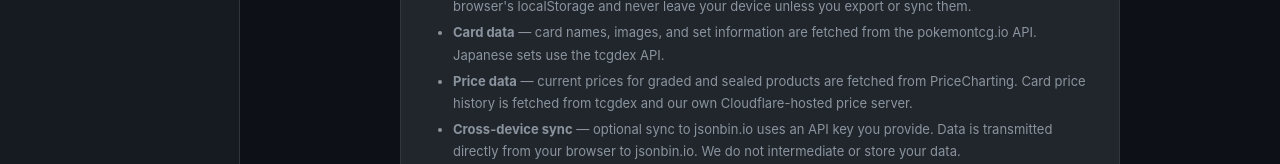
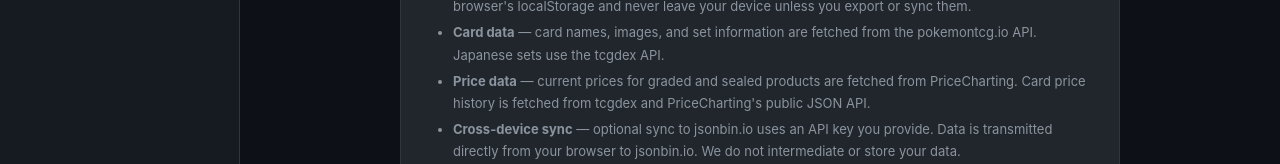
Before and after one commit to novaoc/holodex, a Vue app: page /terms in a window 1280 px wide. Shown: the part 557-721 px from the top of the page. Built offline with nearby package versions, Linux system fonts and the light colour scheme; what vue3-apexcharts would draw is missing.

Commit message:
fix: remove all Cloudflare references — hosting is Vercel, price API is PriceCharting direct

```diff
--- a/src/views/TermsView.vue
+++ b/src/views/TermsView.vue
@@ -36,7 +36,7 @@
             fetched from the pokemontcg.io API. Japanese sets use the tcgdex API.</li>
           <li><strong>Price data</strong> — current prices for graded and sealed products
             are fetched from PriceCharting. Card price history is fetched from tcgdex
-            and our own Cloudflare-hosted price server.</li>
+            and PriceCharting's public JSON API.</li>
           <li><strong>Cross-device sync</strong> — optional sync to jsonbin.io uses an
             API key you provide. Data is transmitted directly from your browser to
             jsonbin.io. We do not intermediate or store your data.</li>
```
